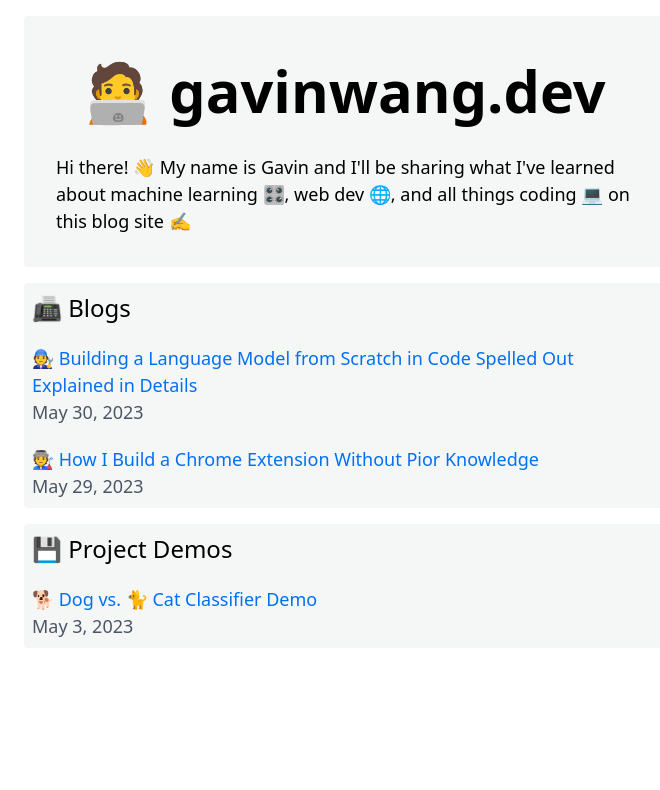
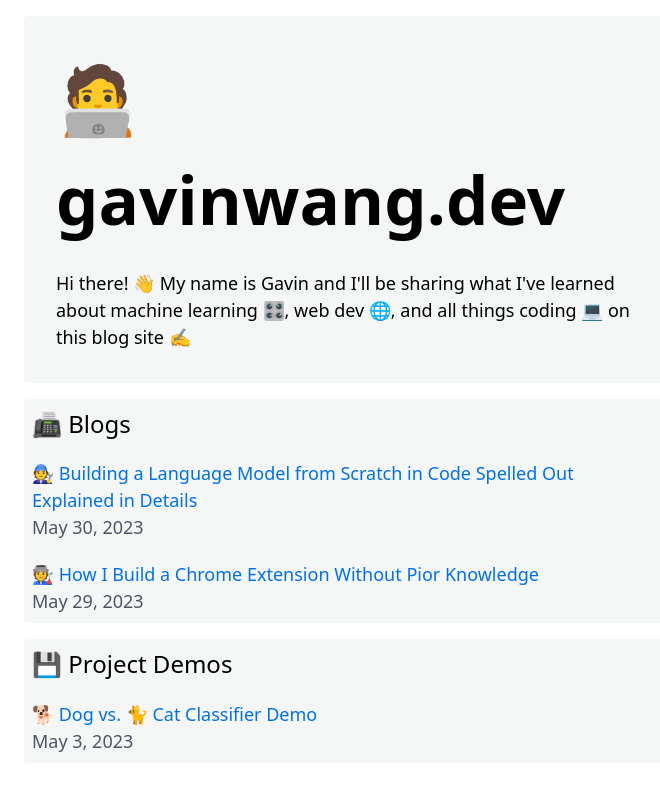
Before and after one commit to wry0313/gavinwang.dev, a Next.js app: page / in a window 1280 px wide. Shown: the top 790 px of the page, without its empty margins (296-956 px from the left). Built offline with nearby package versions, Linux system fonts and the light colour scheme.

Commit message:
Update index.js

```diff
--- a/pages/index.js
+++ b/pages/index.js
@@ -21,7 +21,7 @@ export default function Home({ allPostsData }) {
         <title>{siteTitle}</title>
       </Head>
       <header className="flex flex-col items-center bg-[#F5F7F7] rounded p-8 hover:scale-105 transform transition-transform duration-300">
-        <h1 className=" text-[2.6rem] md:text-[3.6rem] font-bold ">🧑‍💻  {siteTitle}</h1>
+        <h1 className=" text-[3rem] md:text-[4.2rem] font-bold ">🧑‍💻  {siteTitle}</h1>
         <section className="mt-5">
           <p>Hi there! 👋 My name is Gavin and I'll be sharing what I've learned about machine learning 🎛️, web dev 🌐, and all things coding 💻 on this blog site ✍</p>
           {/* <Link href="/about_me">Learn more about me!</Link> */}
```
